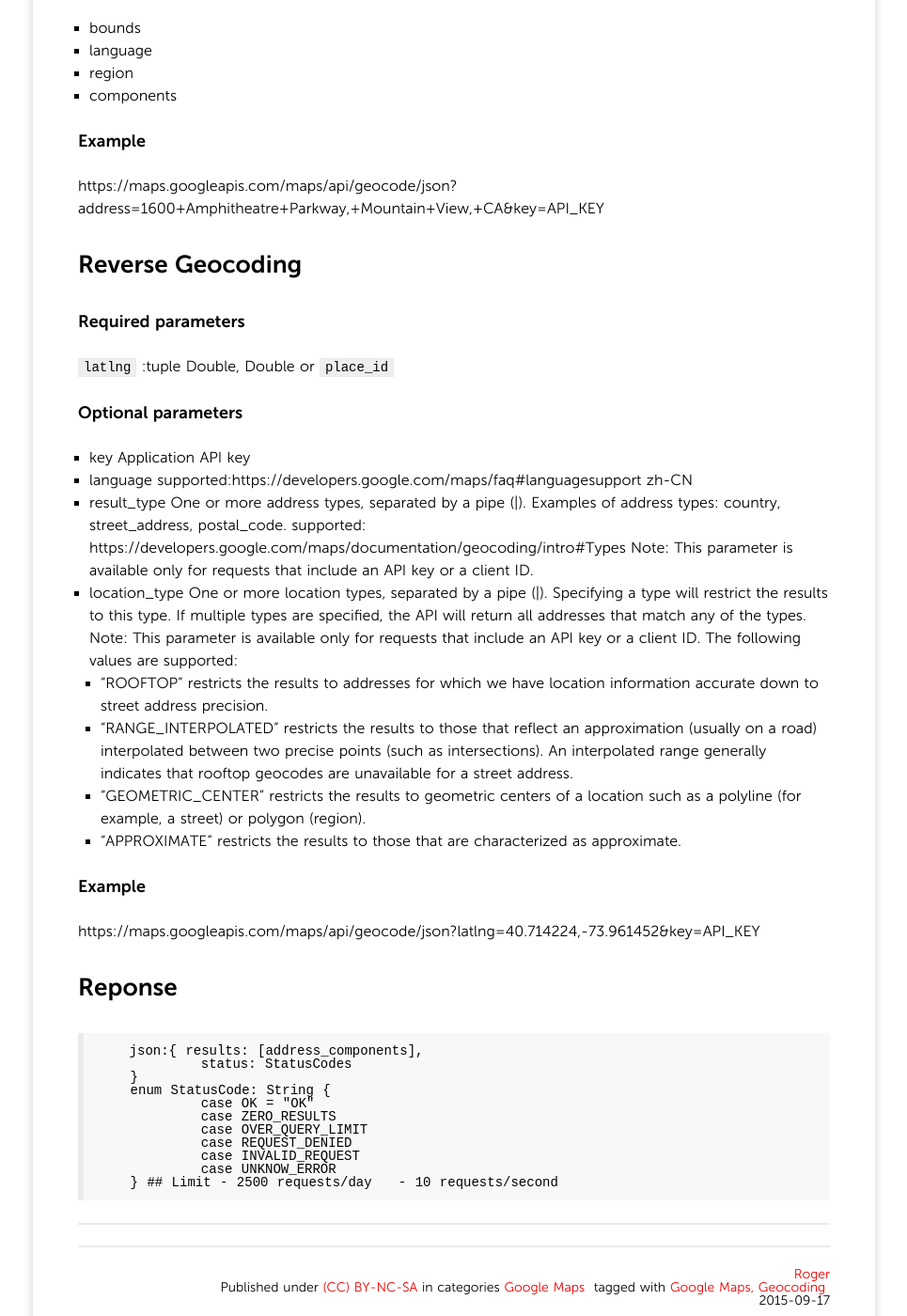
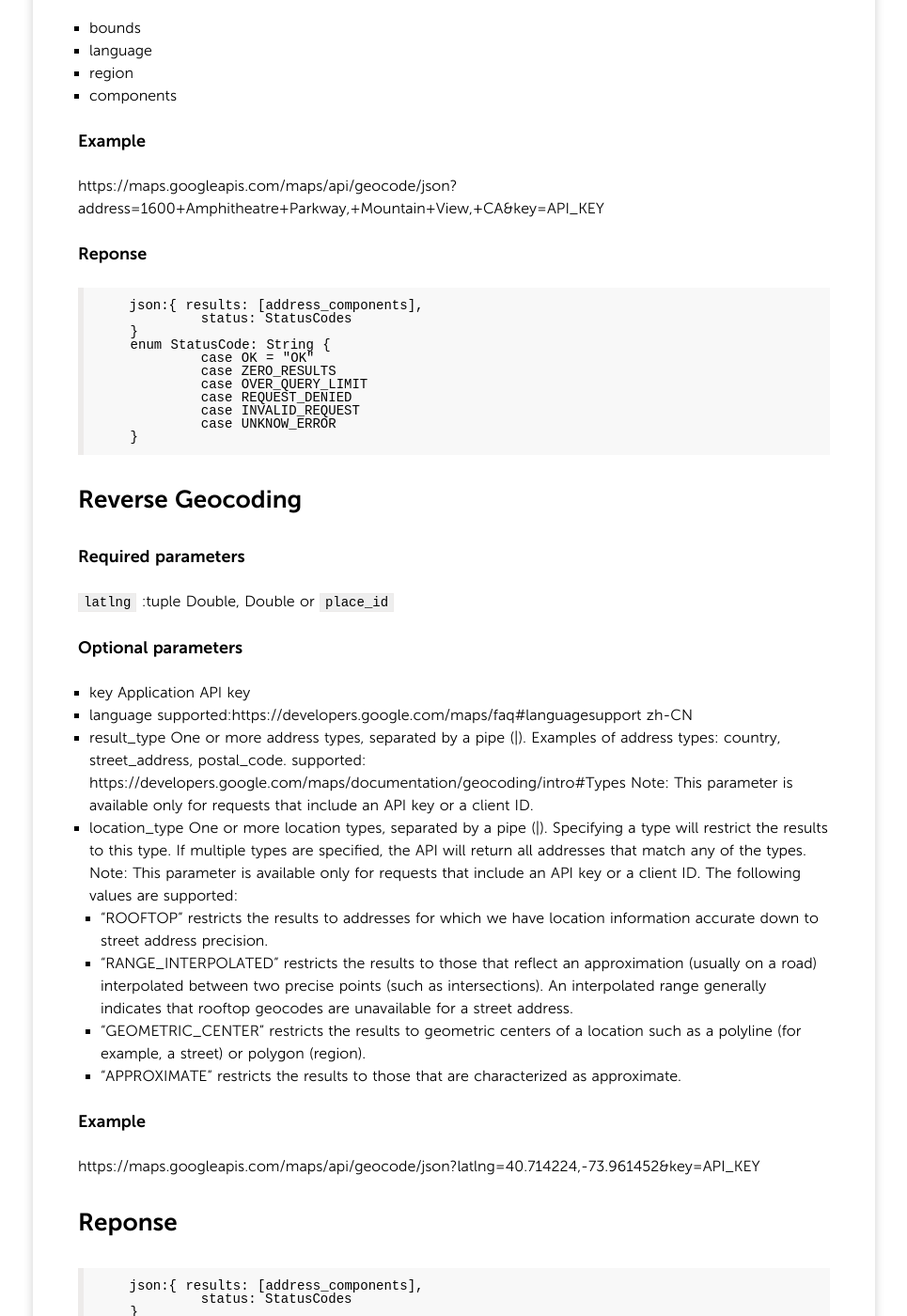
Before and after one commit to TJRoger/tjroger.github.io, a Jekyll site: the page built from _posts/2015/2015-09-17-Google-Maps-Geocoding-API.md, in a window 1280 px wide and 1400 px high, scrolled down 704 px. Shown: the whole window at 94% size, without its empty margins (157-1122 px from the left). Built offline with Jekyll 4.4.1, drawn with Linux system fonts in a browser that asks for light colours; nearby versions of some CDN libraries; Markdown is read by kramdown in place of the engine named in the settings; comment, search, counter and statistics services are not loaded; some of the changed text lies outside the part shown.

Commit message:
Update 2015-09-17-Google-Maps-Geocoding-API.md

```diff
--- a/_posts/2015/2015-09-17-Google-Maps-Geocoding-API.md
+++ b/_posts/2015/2015-09-17-Google-Maps-Geocoding-API.md
@@ -38,6 +38,18 @@ json recommended
 
 ### Example
 https://maps.googleapis.com/maps/api/geocode/json?address=1600+Amphitheatre+Parkway,+Mountain+View,+CA&key=API_KEY
+### Reponse
+        json:{ results: [address_components],
+                status: StatusCodes
+        }
+        enum StatusCode: String {
+                case OK = "OK"
+                case ZERO_RESULTS
+                case OVER_QUERY_LIMIT
+                case REQUEST_DENIED
+                case INVALID_REQUEST
+                case UNKNOW_ERROR
+        }
 
 ## Reverse Geocoding
 ### Required parameters
```
Also changed, not shown: other parts of _posts/2015/2015-09-17-Google-Maps-Geocoding-API.md (+1 -1 lines).
